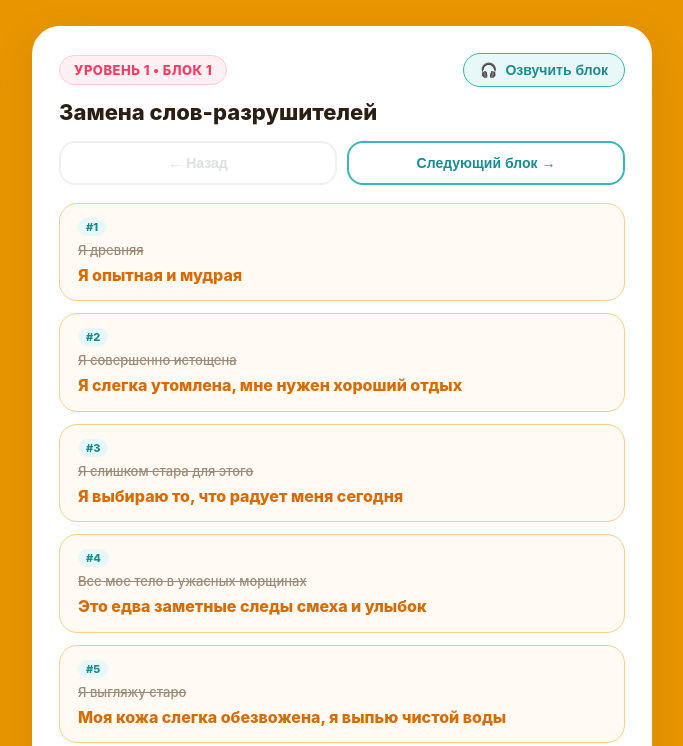
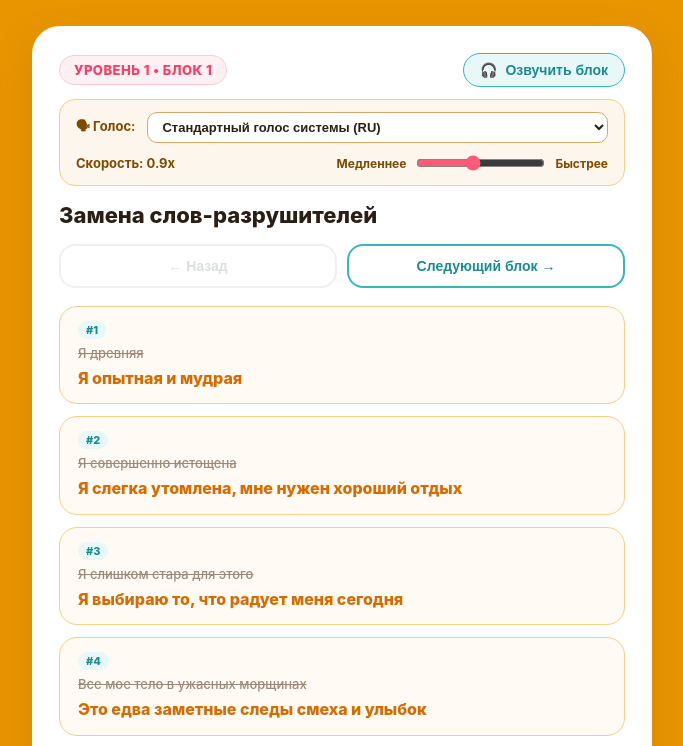
Before and after one commit to talidaser-blip/life-neuro-trainer, a plain HTML site: page index.html in a window 1280 px wide. Shown: the top 746 px of the page, without its empty margins (298-981 px from the left). Drawn offline with Linux system fonts and the light colour scheme.

Commit message:
Update index.html

```diff
--- a/index.html
+++ b/index.html
@@ -7,7 +7,7 @@
   <style>
     body {
       font-family: -apple-system, BlinkMacSystemFont, "Segoe UI", Roboto, sans-serif;
-      background: #e89500; /* Теплый сочный оранжевый фон */
+      background: #e89500;
       color: #2b1f14;
       margin: 0;
       padding: 16px;
@@ -46,7 +46,7 @@
       font-size: 13px;
       font-weight: 800;
       background: #fff0f3;
-      color: #ff3b65; /* Розовый акцент */
+      color: #ff3b65;
       border: 1.5px solid #ffccd5;
       text-transform: uppercase;
       letter-spacing: 0.5px;
@@ -54,7 +54,7 @@
 
     .audio-btn {
       background: #e8f7f8;
-      color: #198c90; /* Бирюзовый акцент */
+      color: #198c90;
       border: 1.5px solid #38b6ba;
       border-radius: 22px;
       padding: 8px 16px;
@@ -85,14 +85,66 @@
       100% { transform: scale(1); }
     }
 
+    /* Панель выбора голоса */
+    .voice-settings {
+      background: #fdf6ec;
+      border: 1.5px solid #f6cf8a;
+      border-radius: 16px;
+      padding: 12px 16px;
+      margin-bottom: 16px;
+      display: flex;
+      flex-direction: column;
+      gap: 10px;
+    }
+
+    .voice-settings-row {
+      display: flex;
+      align-items: center;
+      justify-content: space-between;
+      gap: 12px;
+      flex-wrap: wrap;
+    }
+
+    .voice-settings label {
+      font-size: 13px;
+      font-weight: 700;
+      color: #7c4b00;
+    }
+
+    .voice-select {
+      flex: 1;
+      min-width: 200px;
+      padding: 6px 10px;
+      border-radius: 10px;
+      border: 1px solid #d6aa65;
+      background: #ffffff;
+      font-size: 13px;
+      color: #2b1f14;
+      font-weight: 600;
+      outline: none;
+    }
+
+    .rate-controls {
+      display: flex;
+      align-items: center;
+      gap: 8px;
+      font-size: 12px;
+      font-weight: 700;
+      color: #7c4b00;
+    }
+
+    .rate-controls input[type="range"] {
+      accent-color: #ff5b79;
+      cursor: pointer;
+    }
+
     h1 {
       font-size: 22px;
-      margin: 8px 0 16px 0;
+      margin: 4px 0 16px 0;
       color: #2b1f14;
       font-weight: 800;
     }
 
-    /* Навигация переключения блоков */
     .nav-bar {
       display: flex;
       justify-content: space-between;
@@ -124,7 +176,6 @@
       color: #9ca3af;
     }
 
-    /* Список выражений */
     .phrase-list {
       display: flex;
       flex-direction: column;
@@ -194,27 +245,42 @@
       </button>
     </div>
 
+    <!-- Настройки голоса -->
+    <div class="voice-settings">
+      <div class="voice-settings-row">
+        <label for="voiceSelect">🗣 Голос:</label>
+        <select id="voiceSelect" class="voice-select" onchange="onVoiceChanged()">
+          <option value="">Поиск русских голосов...</option>
+        </select>
+      </div>
+      <div class="voice-settings-row">
+        <label>Скорость: <span id="rateVal">0.9x</span></label>
+        <div class="rate-controls">
+          <span>Медленнее</span>
+          <input type="range" id="rateRange" min="0.6" max="1.3" step="0.05" value="0.9" oninput="updateRate()">
+          <span>Быстрее</span>
+        </div>
+      </div>
+    </div>
+
     <h1 id="blockTitle">Загрузка...</h1>
 
-    <!-- Кнопки переключения блоков -->
     <div class="nav-bar">
       <button class="nav-btn" id="prevBtn" onclick="prevBlock()">← Назад</button>
       <button class="nav-btn" id="nextBtn" onclick="nextBlock()">Следующий блок →</button>
     </div>
 
-    <!-- Контейнер для всех фраз текущего блока -->
     <div class="phrase-list" id="phraseList">
       <div style="text-align: center; padding: 20px; color: #8c7b6d;">Загрузка списка фраз...</div>
     </div>
 
-    <!-- Нижняя навигация для удобства при длинном списке -->
     <div class="nav-bar">
       <button class="nav-btn" id="prevBtnBottom" onclick="prevBlock()">← Назад</button>
       <button class="nav-btn" id="nextBtnBottom" onclick="nextBlock()">Следующий блок →</button>
     </div>
 
     <div class="footer-note" id="blockSummary">
-      Все выражения блока перед вами. Нажмите на наушники, чтобы прослушать их.
+      Выберите удобный голос, наденьте наушники и нажмите «Озвучить блок».
     </div>
   </div>
 
@@ -226,7 +292,6 @@
       { file: "levels/level_1_block_4.txt", badge: "Уровень 1 • Блок 4", title: "Золотые афоризмы мудрости" }
     ];
 
-    // Запасной список (fallback) на случай оффлайна или проблем с сетью
     const fallbackBlock1 = [
       { oldP: "Я древняя", newP: "Я опытная и мудрая" },
       { oldP: "Я совершенно истощена", newP: "Я слегка утомлена, мне нужен хороший отдых" },
@@ -248,8 +313,58 @@
     let currentBlockIdx = 0;
     let currentPhrases = [];
     let isSpeaking = false;
-    let currentSpeakingIndex = -1;
     let synth = window.speechSynthesis;
+    let russianVoices = [];
+    let selectedVoice = null;
+    let currentSpeechRate = 0.9;
+
+    function populateVoices() {
+      if (!('speechSynthesis' in window)) return;
+      const allVoices = synth.getVoices();
+      russianVoices = allVoices.filter(v => v.lang.toLowerCase().startsWith('ru'));
+
+      const select = document.getElementById('voiceSelect');
+      select.innerHTML = '';
+
+      if (russianVoices.length === 0) {
+        const opt = document.createElement('option');
+        opt.value = '';
+        opt.innerText = 'Стандартный голос системы (RU)';
+        select.appendChild(opt);
+        return;
+      }
+
+      const savedVoiceName = localStorage.getItem('preferred_voice_name');
+
+      russianVoices.forEach((voice, i) => {
+        const opt = document.createElement('option');
+        opt.value = voice.name;
+        opt.innerText = `${voice.name} (${voice.lang})`;
+        if (savedVoiceName && voice.name === savedVoiceName) {
+          opt.selected = true;
+          selectedVoice = voice;
+        } else if (!savedVoiceName && i === 0) {
+          selectedVoice = voice;
+        }
+        select.appendChild(opt);
+      });
+    }
+
+    function onVoiceChanged() {
+      const select = document.getElementById('voiceSelect');
+      selectedVoice = russianVoices.find(v => v.name === select.value) || null;
+      if (selectedVoice) {
+        localStorage.setItem('preferred_voice_name', selectedVoice.name);
+      }
+      if (isSpeaking) {
+        stopAudio();
+      }
+    }
+
+    function updateRate() {
+      currentSpeechRate = parseFloat(document.getElementById('rateRange').value);
+      document.getElementById('rateVal').innerText = currentSpeechRate.toFixed(2) + 'x';
+    }
 
     async function loadCurrentBlock() {
       stopAudio();
@@ -258,7 +373,6 @@
       document.getElementById('blockBadge').innerText = b.badge;
       document.getElementById('blockTitle').innerText = b.title;
 
-      // Обновление состояния кнопок назад/вперед
       document.getElementById('prevBtn').disabled = (currentBlockIdx === 0);
       document.getElementById('prevBtnBottom').disabled = (currentBlockIdx === 0);
       document.getElementById('nextBtn').disabled = (currentBlockIdx === blocks.length - 1);
@@ -274,7 +388,6 @@
         });
         if (currentPhrases.length === 0) throw new Error("Пустой блок");
       } catch (e) {
-        // Запасной вариант для первого блока
         currentPhrases = fallbackBlock1;
       }
 
@@ -316,7 +429,6 @@
       }
     }
 
-    /* Логика озвучивания для наушников */
     function toggleAudio() {
       if (isSpeaking) {
         stopAudio();
@@ -334,7 +446,6 @@
 
       synth.cancel();
       isSpeaking = true;
-      currentSpeakingIndex = 0;
       updateAudioBtn(true);
       speakPhraseAt(0);
     }
@@ -345,7 +456,6 @@
         return;
       }
 
-      // Подсветка читаемой сейчас карточки
       document.querySelectorAll('.phrase-item').forEach(el => el.classList.remove('active-speaking'));
       const activeEl = document.getElementById(`phrase-item-${index}`);
       if (activeEl) {
@@ -354,21 +464,18 @@
       }
 
       const phrase = currentPhrases[index];
-      // Зачитываем вслух новую ресурсную установку
-      const textToSpeak = phrase.newP;
+      const utterance = new SpeechSynthesisUtterance(phrase.newP);
+      utterance.lang = 'ru-RU';
+      utterance.rate = currentSpeechRate;
 
-      const utterance = new SpeechSynthesisUtterance(textToSpeak);
-      utterance.lang = 'ru-RU';
-      utterance.rate = 0.9; // Спокойный, размеренный темп
-
-      // Подбор подходящего русского голоса
-      const voices = synth.getVoices();
-      const ruVoice = voices.find(v => v.lang.startsWith('ru'));
-      if (ruVoice) utterance.voice = ruVoice;
+      if (selectedVoice) {
+        utterance.voice = selectedVoice;
+      } else if (russianVoices.length > 0) {
+        utterance.voice = russianVoices[0];
+      }
 
       utterance.onend = () => {
         if (!isSpeaking) return;
-        // Небольшая пауза между фразами в 1.8 секунды для закрепления
         setTimeout(() => {
           if (isSpeaking) {
             speakPhraseAt(index + 1);
@@ -388,7 +495,6 @@
         synth.cancel();
       }
       isSpeaking = false;
-      currentSpeakingIndex = -1;
       updateAudioBtn(false);
       document.querySelectorAll('.phrase-item').forEach(el => el.classList.remove('active-speaking'));
     }
@@ -415,10 +521,10 @@
       return div.innerHTML;
     }
 
-    // Загрузка голосов и первого блока
     if ('speechSynthesis' in window) {
+      populateVoices();
       window.speechSynthesis.onvoiceschanged = () => {
-        synth.getVoices();
+        populateVoices();
       };
     }
     loadCurrentBlock();
```
